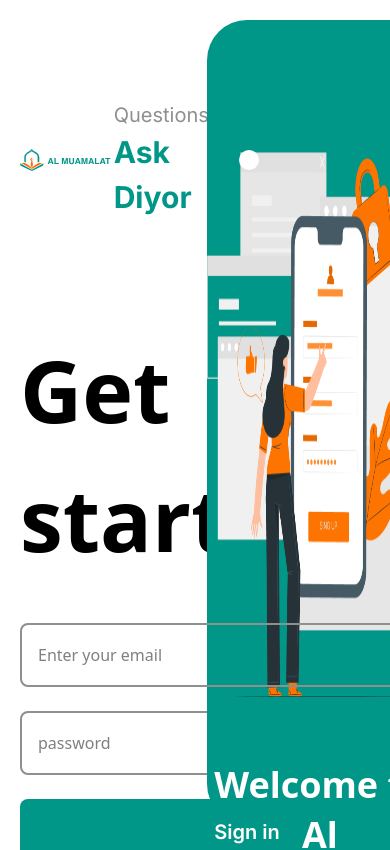
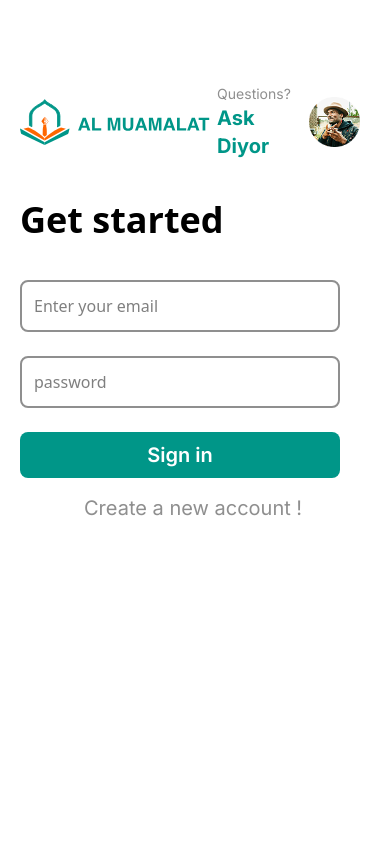
Before and after one commit to JasurbekJovliyev123/AL-MUAMALAT-, a React (Vite) app: page /sign in a window 390 px wide. Shown: the top 850 px of the page. Built offline with nearby package versions, Linux system fonts and the light colour scheme.

Commit message:
Sign in page responsive

```diff
--- a/package.json
+++ b/package.json
@@ -11,6 +11,7 @@
   },
   "dependencies": {
     "@tailwindcss/vite": "^4.1.4",
+    "lucide-react": "^0.507.0",
     "react": "^18.2.0",
     "react-dom": "^18.2.0",
     "react-icons": "^5.5.0",
--- /dev/null
+++ b/src/components/Carusel.jsx
@@ -0,0 +1,62 @@
+import { useState, useEffect } from "react";
+import React from "react";
+const images = [
+  "/img1.jpg",
+  "/img2.jpg",
+  "/img3.jpg",
+  "/img4.jpg",
+];
+
+export default function ImageCarousel() {
+  const [currentIndex, setCurrentIndex] = useState(0);
+
+
+  const nextSlide = () => {
+    const isLast = currentIndex === images.length - 1;
+    const newIndex = isLast ? 0 : currentIndex + 1;
+    setCurrentIndex(newIndex);
+  };
+  useEffect(() => {
+    const timer = setInterval(() => {
+      nextSlide();
+    }, 4000);
+    return () => clearInterval(timer);
+  }, [currentIndex]);
+
+  return (
+    <div className="relative w-full container mx-auto overflow-hidden rounded-2xl">
+      {/* Rasm */}
+      <img
+        src={images[currentIndex]}
+        className="w-full h-[300px] object-cover transition-all duration-700"
+        alt={`Slide ${currentIndex}`}
+      />
+
+
+      {/* <button
+        className="absolute left-4 top-1/2 transform -translate-y-1/2 text-white text-2xl bg-black/30 hover:bg-black/50 px-3 py-1 rounded-full"
+        onClick={prevSlide}
+      >
+        ←
+      </button>
+      <button
+        className="absolute right-4 top-1/2 transform -translate-y-1/2 text-white text-2xl bg-black/30 hover:bg-black/50 px-3 py-1 rounded-full"
+        onClick={nextSlide}
+      >
+        →
+      </button> */}
+
+      <div className="absolute bottom-3 left-1/2 transform -translate-x-1/2 flex gap-2">
+        {images.map((_, index) => (
+          <div
+            key={index}
+            className={`w-3 h-3 rounded-full cursor-pointer ${
+              index === currentIndex ? "bg-red-200 w-6 h-3" : "bg-gray-400"
+            }`}
+            onClick={() => setCurrentIndex(index)}
+          />
+        ))}
+      </div>
+    </div>
+  );
+}
--- /dev/null
+++ b/src/components/Jobs.jsx
@@ -0,0 +1,48 @@
+import React from 'react'
+import { Swiper, SwiperSlide } from 'swiper/react';
+import { Autoplay } from 'swiper/modules';
+import 'swiper/css';
+import 'swiper/css/autoplay';
+import { logos } from '../constans'
+const Jobs = () => {
+  return (
+    <div className="max-w-[1200px] mx-auto py-8">
+    <Swiper
+      modules={[Autoplay]}
+      slidesPerView={5}
+      spaceBetween={20}
+      loop={true}
+      autoplay={{
+        delay: 0,
+        disableOnInteraction: false,
+        pauseOnMouseEnter: false,
+      }}
+      speed={2000}
+      breakpoints={{
+        320: {
+          slidesPerView: 2,
+        },
+        640: {
+          slidesPerView: 3,
+        },
+        768: {
+          slidesPerView: 4,
+        },
+        1024: {
+          slidesPerView: 4,
+        }
+      }}
+    >
+      {logos.map((logo, index) => (
+        <SwiperSlide key={index}>
+          <div className="bg-[#F6F8F9] w-[120px] md:w-[280px] h-[70px] md:h-[139px] flex-wrap gap-x-0 md:gap-x-6 shadow-md rounded-[10px] flex items-center justify-center p-4">
+            <img src={logo} alt="logo" className="max-h-[50px] object-contain" />
+          </div>
+        </SwiperSlide>
+      ))}
+    </Swiper>
+</div>
+  )
+}
+
+export default Jobs
--- /dev/null
+++ b/src/components/Partners.jsx
@@ -0,0 +1,39 @@
+import React from 'react'
+import { people } from '../constans'
+import { Swiper, SwiperSlide } from 'swiper/react';
+import { Autoplay } from 'swiper/modules';
+import 'swiper/css';
+import 'swiper/css/autoplay';
+const Partners = () => {
+  return (
+    <Swiper
+    modules={[Autoplay]}
+    slidesPerView={1}
+    autoplay={{
+      delay: 4000,
+      disableOnInteraction: false,
+    }}
+loop={true}
+className="max-w-[980px] mt-[22px] mb-6 mx-auto"
+>
+{people.map((person, index) => (
+<SwiperSlide key={index}>
+  <div className='rounded-[10px] bg-[#D2E6E4] block md:flex items-center p-5 md:p-[35px] pr-7 md:pr-[81px]'>
+    <img src={person.img} alt="person" className="md:mr-8  md:h-auto h-[180px] mx-auto" />
+    <div>
+      <p className='font-bold text-center text-lg md:text-[28px] mt-2 mb-4 md:mb-9'>{person.name}</p>
+      <p className='md:text-[22px] text-center text-md md:leading-[30px] text-[#141B34] md:mb-9 mb-5'>{person.desc}</p>
+      <div className='flex justify-center md:justify-self-start items-center gap-x-8'>
+        {person.links.map((link, idx) => (
+          <img src={link} alt="social" key={idx} className='cursor-pointer' />
+        ))}
+      </div>
+    </div>
+  </div>
+</SwiperSlide>
+))}
+</Swiper>
+  )
+}
+
+export default Partners
--- /dev/null
+++ b/src/components/Services.jsx
@@ -0,0 +1,21 @@
+import React from 'react'
+import { cards } from '../constans'
+const Services = () => {
+  return (
+    <div className='grid lg:grid-cols-3 md:grid-cols-2 gap-5 grid-cols-1 mb-[70px]'>
+              { cards.map((card)=>{
+                return <div key={card.title} style={{backgroundColor:card.color}} className='max-w-[320px] mx-auto md:max-w-[380px] h-[280px] md:h-[361px] relative p-5 md:p-[30px] rounded-[10px]'>
+                    <div className='flex items-center gap-5 mb-5'>
+                        <img className='md:w-[85px] w-14 h-14 md:h-[85px]' src={card.imgurl} alt="img" />
+                        <h4 className='md:text-[24px] text-[18px] font-bold open-sans'>{card.title}</h4>
+
+                    </div>
+                    <p className='md:text-[17px] text-[14px] font-normal open-sans mb-9'>{card.subtitle}</p>
+                    <button className='md:w-[90%] w-[88%] absolute py-2 md:py-[10px] bottom-5  bg-[#152032] text-white rounded-[10px] open-sans font-semibold cursor-pointer'>Learn more</button>
+                </div>
+              })}
+         </div>
+  )
+}
+
+export default Services
--- /dev/null
+++ b/src/components/Videos.jsx
@@ -0,0 +1,11 @@
+import React from 'react'
+
+const Videos = () => {
+  return (
+    <div>
+
+    </div>
+  )
+}
+
+export default Videos
--- a/src/pages/SignIn.jsx
+++ b/src/pages/SignIn.jsx
@@ -13,29 +13,29 @@ const SignIn = () => {
     console.log(userData);
   }
   return (
-    <div className='max-w-[1300px] mx-auto h-[100vh] bg-white p-5 flex gap-x-3'>
-          <div className='w-[50%] pt-20'>
-               <div className='flex justify-between w-full items-center mb-[105px] lg:mb-[25px]'>
+    <div className='max-w-[1300px] mx-auto lg:h-[100vh] h-[1024px] bg-white p-5 flex gap-x-3'>
+          <div className='md:w-[50%] w-full pt-16 md:pt-20'>
+               <div className='flex justify-between w-full items-center mb-10 md:mb-[105px] lg:mb-[25px]'>
                   <NavLink to={'/'}>
                     <img src="/Logo.svg" alt="" />
                   </NavLink>
-                   <div  className='flex items-center gap-x-5'>
+                  <div  className='flex items-center gap-x-2 md:gap-x-5'>
                       <div>
-                        <p className='text-[#8F8F8F] text-[20px] inter'>Questions?</p>
-                        <p className='text-[30px] text-[#009688] font-bold inter'>Ask Diyor</p>
+                        <p className='text-[#8F8F8F] text-sm md:text-[20px] inter'>Questions?</p>
+                        <p className='md:text-[30px] text-xl text-[#009688] font-bold inter'>Ask Diyor</p>
                       </div>
-                        <div className='-mr-16 z-50 p-2.5 bg-white rounded-full'>
-                            <img  src="./userimg.png" alt="" />
+                        <div className='md:-mr-16 mr-0 z-50 p-2.5 bg-white rounded-full'>
+                            <img className='md:w-auto w-16'  src="./userimg.png" alt="" />
                         </div>
                    </div>
 
                </div>
 
-               <h2 className='mb-10 lg:text-[60px] text-[86px] font-bold'>Get started</h2>
+               <h2 className='mb-10 text-4xl lg:text-[60px]  font-bold'>Get started</h2>
                <form onSubmit={onsubmit} className='flex flex-col gap-y-6'>
                <div className='relative w-[454px] flex items-center'>
                     <input
-                        className='w-[454px] px-4 lg:py-[14px] py-[18px] rounded-[8px] border-2 border-[#8F8F8F] focus:border-[#4D90FE] focus:ring-2 focus:ring-[#4D90FE]'
+                        className='md:w-[454px] w-[320px] md:px-4 py-3 px-3  lg:py-[14px] rounded-[8px] border-2 border-[#8F8F8F] focus:border-[#4D90FE] focus:ring-2 focus:ring-[#4D90FE]'
                         type="email"
                         name='email'
                         onChange={onChangeData}
@@ -45,20 +45,20 @@ const SignIn = () => {
                           <img className='absolute right-3' src="./email.png" alt="" />
                   </div>
                   <input
-                  className='w-[454px] px-4 lg:py-[14px] py-[18px] rounded-[8px] border-2 border-[#8F8F8F] focus:border-[#4D90FE] focus:ring-2 focus:ring-[#4D90FE]'
+                  className='md:w-[454px] w-[320px] md:px-4 py-3 px-3  lg:py-[14px] rounded-[8px] border-2 border-[#8F8F8F] focus:border-[#4D90FE] focus:ring-2 focus:ring-[#4D90FE]'
                   type="password"
                     onChange={onChangeData}
                   value={userData.parol}
                   name='parol'
                   placeholder='password'
                 />
-                <button type='submit' className='w-[454px] cursor-pointer rounded-[8px] lg:py-[14px] py-[18px] text-center inter text-white font-semibold text-[20px] bg-[#009688]'>Sign in</button>
+                <button type='submit' className='md:w-[454px] w-[320px] cursor-pointer rounded-[8px] lg:py-[14px] py-[8px] text-center inter text-white font-semibold text-[20px] bg-[#009688]'>Sign in</button>
                </form>
                <Link to={'/login'}>
-                  <p className='text-[#8F8F8F] inter text-[26px] ml-16 cursor-pointer mt-4'>Create a new account !</p>
+                  <p className='text-[#8F8F8F] inter text-xl md:text-[26px] ml-16 cursor-pointer mt-4'>Create a new account !</p>
                 </Link>
           </div>
-          <div className='w-[700px] bg-[#009688] lg:h-[700px] h-full rounded-[40px] lg:pt-20 pt-[132px] text-center'>
+          <div className='w-[700px] hidden md:block bg-[#009688] lg:h-[700px] h-full rounded-[40px] lg:pt-20 pt-[132px] text-center'>
                 <img className='mx-auto lg:h-[405px] h-[545px] mb-[63px]' src="./loginimg.png" alt="" />
                 <h3 className='text-white text-center lg:text-[30px] text-[36px] lg:max-w-[550px] max-w-[607px] mx-auto font-bold lg:leading-8 leading-[50px]'>Welcome to Al Muamalat – Empowering Your Journey in Islamic Finance</h3>
           </div>
```
Also changed, not shown: src/pages/Home.jsx (+9 -78 lines), 1 other file (tests, documents, lock files or other folders).
